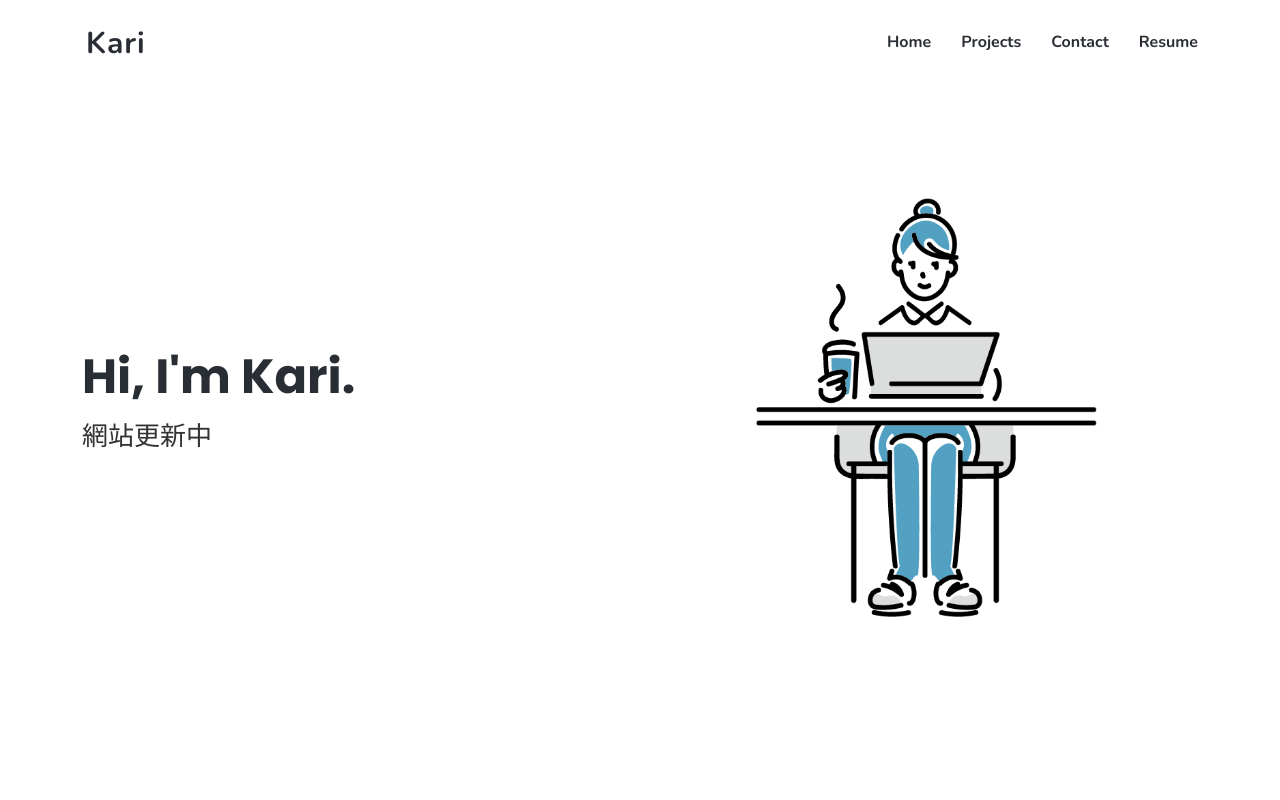
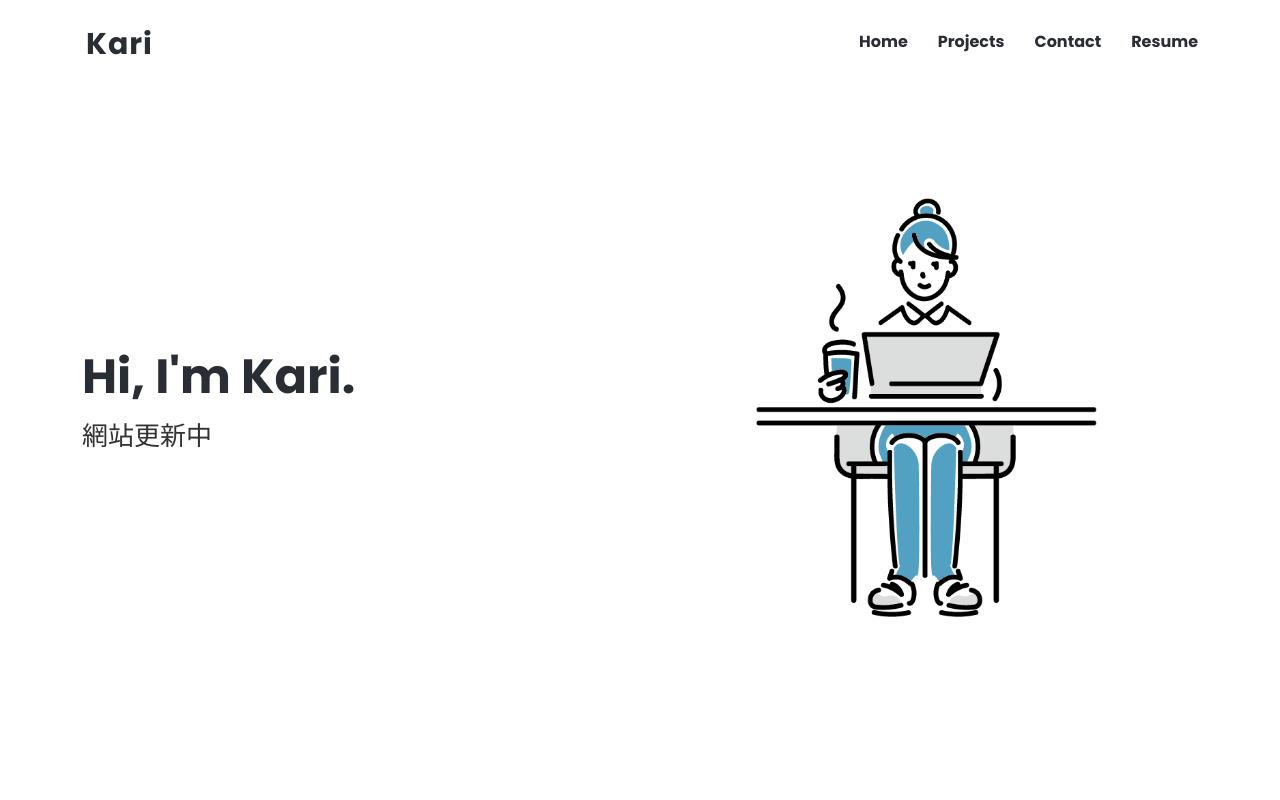
Before and after one commit to rayrayfan/portfolio, a website: page index.html in a window 1280 px wide. Shown: the top 800 px of the page. Drawn offline with nearby package versions, Linux system fonts and the light colour scheme.

Commit message:
0916 font-family

```diff
--- a/assets/css/style.css
+++ b/assets/css/style.css
@@ -4,7 +4,7 @@
 }
 
 body {
-  font-family: "Nunito", sans-serif;
+  font-family: "Poppins", sans-serif;
   color: #333333;
 }
 
@@ -34,7 +34,7 @@ section {
   padding-bottom: 40px;
 }
 .section-header h1 {
-  font-family: "poppins", sans-serif;
+  font-family: "Poppins", sans-serif;
   font-size: 36px;
   letter-spacing: 1px;
   font-weight: 600;
@@ -129,7 +129,7 @@ section {
   font-weight: 700;
   letter-spacing: 1px;
   color: #292D34;
-  font-family: "Nunito", sans-serif;
+  font-family: "Poppins", sans-serif;
   padding: 4px;
   margin-top: 3px;
 }
@@ -156,7 +156,7 @@ section {
   align-items: center;
   justify-content: space-between;
   padding: 10px 0 10px 30px;
-  font-family: "Nunito", sans-serif;
+  font-family: "Poppins", sans-serif;
   font-size: 16px;
   font-weight: 700;
   color: #292D34;
@@ -356,7 +356,7 @@ section {
   box-shadow: 0px 5px 30px rgba(65, 84, 241, 0.4);
 }
 .home .btn-get-started span {
-  font-family: "Nunito", sans-serif;
+  font-family: "Poppins", sans-serif;
   font-weight: 600;
   font-size: 16px;
   letter-spacing: 1px;
```
